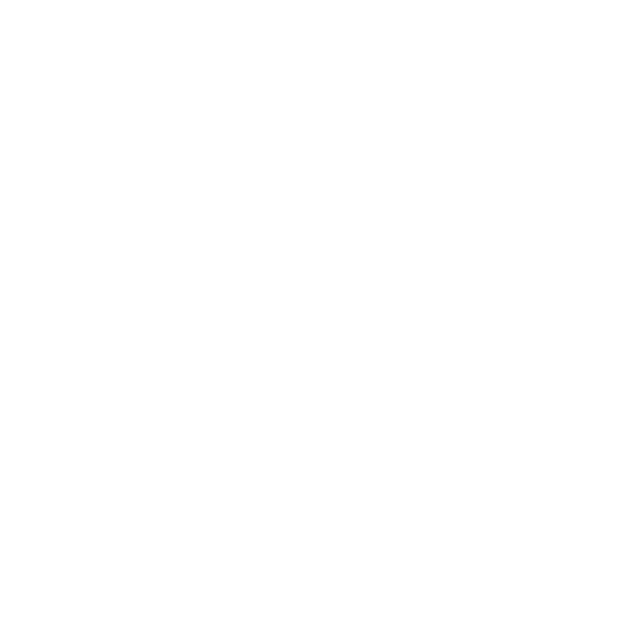
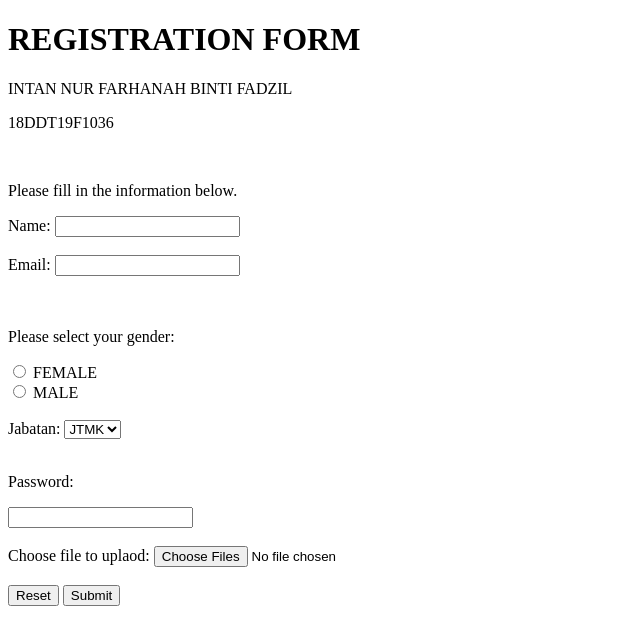
Before and after one commit to IntanNurFarhanah/dfp40043_latihan_07, a plain HTML site: page index.html in a window 1280 px wide. Shown: the whole page, without its empty margins (0-640 px from the left). Drawn offline with Linux system fonts and the light colour scheme.

Commit message:
registration form

```diff
--- a/index.html
+++ b/index.html
@@ -9,5 +9,56 @@
 </head>
 <body>
 
+    <h1>REGISTRATION FORM</h1>
+    <p>INTAN NUR FARHANAH BINTI FADZIL</p>
+    <P>18DDT19F1036</P>
+    <br>
+
+    <form action="/action_page.php">
+        <p>Please fill in the information below.</p>
+        <label for="fname">Name: </label>
+        <input type="text" id="fname" name="fname"><br><br>
+        <label for="Email">Email: </label>
+        <input type="text" id="Email" name="Email"><br><br>
+        <input type="hidden" id="studId" name="studId" value="1036">
+
+
+        <br>
+
+        <p>Please select your gender:</p>
+        <input type="radio" id="gender1" name="gender">
+        <label for="gender1">FEMALE</label><br>
+        <input type="radio" id="gender2" name="gender">
+        <label for="gender2">MALE</label><br>
+
+
+        <br>
+
+        <label for="jabatan">Jabatan:</label>
+        <select name="jabatan" id="jabatan">
+            <option value="jtmk">JTMK</option>
+            <option value="jrkv">JRKV</option>
+            <option value="jp">JP</option>
+            <option value="jph">JPH</option>
+
+        </select>
+
+        <br><br>
+
+        <p>Password:</p>
+        <input type="password" id="pw" name="pw" minlength="8">
+
+        <br><br>
+
+        <label for="uploadfile">Choose file to uplaod:</label>
+        <input type="file" id="uploadfile" name="uploadfile" multiple><br><br>
+
+
+        <input type="reset" value="Reset">
+        <input type="submit" value="Submit">
+
+      </form>
+
+
 </body>
 </html>
```
